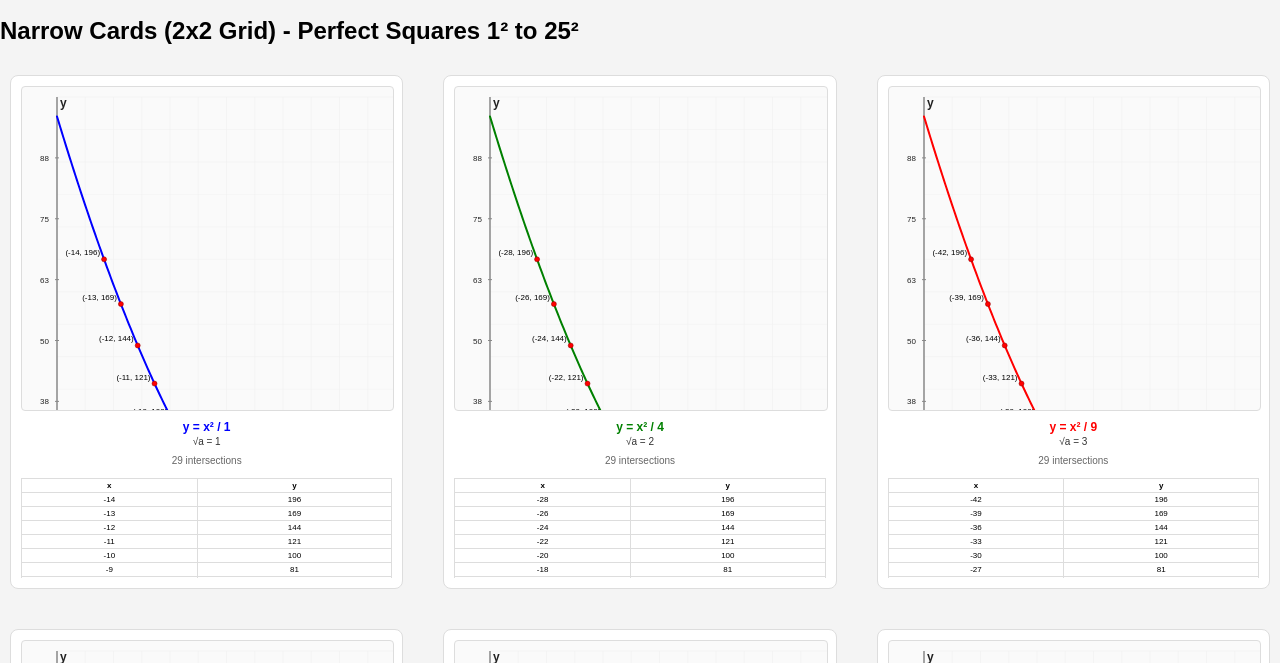
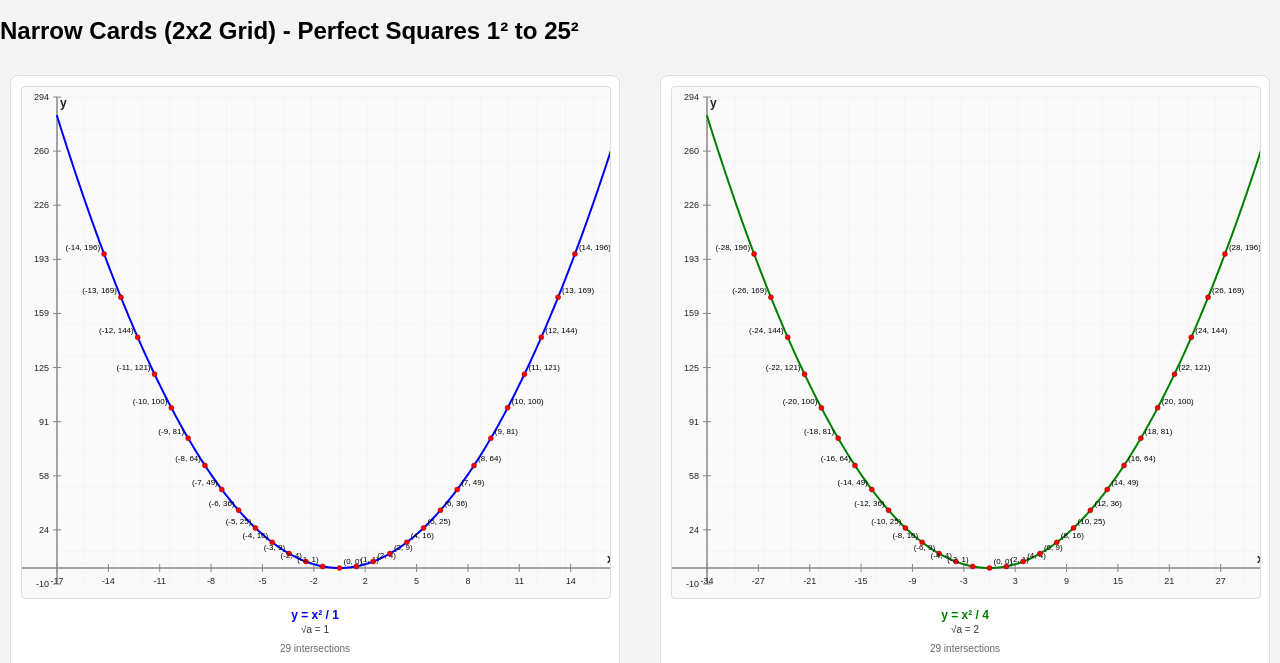
Before and after one commit to Kellytom/conics-app, a plain HTML site: page parabolas.html in a window 1280 px wide. Shown: the part 58-721 px from the top of the page. Drawn offline with nearby package versions, Linux system fonts and the light colour scheme.

Commit message:
Fix: consistent axis scaling and grid for parabolas, y axis to -10, always 2 columns on desktop

```diff
--- a/css/styles.css
+++ b/css/styles.css
@@ -51,3 +51,16 @@ h1 {
     color: #333;
     transform: translate(-50%, -50%);
 }
+
+#narrowCards {
+    display: grid;
+    grid-template-columns: repeat(2, 1fr);
+    gap: 20px;
+    margin-bottom: 40px;
+}
+
+@media (max-width: 768px) {
+    #narrowCards {
+        grid-template-columns: 1fr;
+    }
+}
--- a/js/app.js
+++ b/js/app.js
@@ -97,19 +97,18 @@ function calculateSVGDimensions(cardType, containerElement = null) {
 }
 
 // Function to create SVG lattice grid
-function createSVGLattice(svg, width, height) {
+function createSVGLattice(svg, width, height, xMin = -50, xMax = 50, yMin = -10, yMax = 100) {
     const leftMargin = 35;
     const bottomMargin = 25;
     const topMargin = 10;
     const effectiveWidth = width - leftMargin;
     const effectiveHeight = height - bottomMargin - topMargin;
-
     const gridGroup = svg.append('g').attr('class', 'grid');
 
     // Vertical grid lines
-    const gridSpacingX = effectiveWidth / 20;
-    for (let i = 0; i <= 20; i++) {
-        const x = leftMargin + (i * gridSpacingX);
+    const gridLinesX = 20;
+    for (let i = 0; i <= gridLinesX; i++) {
+        const x = leftMargin + (i * effectiveWidth / gridLinesX);
         gridGroup.append('line')
             .attr('x1', x).attr('y1', topMargin)
             .attr('x2', x).attr('y2', height - bottomMargin)
@@ -117,9 +116,9 @@ function createSVGLattice(svg, width, height) {
     }
 
     // Horizontal grid lines
-    const gridSpacingY = effectiveHeight / 15;
-    for (let i = 0; i <= 15; i++) {
-        const y = topMargin + (i * gridSpacingY);
+    const gridLinesY = 15;
+    for (let i = 0; i <= gridLinesY; i++) {
+        const y = topMargin + effectiveHeight - (i * effectiveHeight / gridLinesY);
         gridGroup.append('line')
             .attr('x1', leftMargin).attr('y1', y)
             .attr('x2', width).attr('y2', y)
@@ -128,26 +127,20 @@ function createSVGLattice(svg, width, height) {
 }
 
 // Function to create SVG axes with tick marks and labels
-function createSVGAxes(svg, width, height) {
-    // FAILED ATTEMPT: Added yMin parameter to show vertex at origin
-    // function createSVGAxes(svg, width, height, xMin, xMax, yMin, yMax)
-    // This failed because it didn't maintain the 29+ intersection requirement
-    // Reverting to original function signature for now
-
+function createSVGAxes(svg, width, height, xMin = -50, xMax = 50, yMin = -10, yMax = 100) {
     const leftMargin = 35;
     const bottomMargin = 25;
     const topMargin = 10;
     const effectiveWidth = width - leftMargin;
     const effectiveHeight = height - bottomMargin - topMargin;
-
     const axesGroup = svg.append('g').attr('class', 'axes');
 
     // X and Y axes
+    const yZero = topMargin + effectiveHeight - (0 - yMin) * (effectiveHeight / (yMax - yMin));
     axesGroup.append('line')
-        .attr('x1', 0).attr('y1', height - bottomMargin)
-        .attr('x2', width).attr('y2', height - bottomMargin)
+        .attr('x1', 0).attr('y1', yZero)
+        .attr('x2', width).attr('y2', yZero)
         .attr('stroke', '#888').attr('stroke-width', 1.5);
-
     axesGroup.append('line')
         .attr('x1', leftMargin).attr('y1', topMargin)
         .attr('x2', leftMargin).attr('y2', height - bottomMargin)
@@ -156,12 +149,11 @@ function createSVGAxes(svg, width, height) {
     // Axis labels
     axesGroup.append('text')
         .attr('x', width - 15)
-        .attr('y', height - bottomMargin - 5)
+        .attr('y', yZero - 5)
         .attr('fill', '#222')
         .attr('font-size', '12px')
         .attr('font-weight', 'bold')
         .text('x');
-
     axesGroup.append('text')
         .attr('x', leftMargin + 3)
         .attr('y', topMargin + 10)
@@ -171,51 +163,45 @@ function createSVGAxes(svg, width, height) {
         .text('y');
 
     // X-axis ticks and labels
-    const xTickSpacing = effectiveWidth / 12;
-    for (let i = 1; i < 12; i++) {
+    const xTickCount = 12;
+    const xTickSpacing = effectiveWidth / (xTickCount - 1);
+    for (let i = 0; i < xTickCount; i++) {
         const x = leftMargin + (i * xTickSpacing);
-
-        // Tick mark
+        const xValue = Math.round(xMin + (i * (xMax - xMin) / (xTickCount - 1)));
         axesGroup.append('line')
             .attr('x1', x)
-            .attr('y1', height - bottomMargin - 2)
+            .attr('y1', yZero - 4)
             .attr('x2', x)
-            .attr('y2', height - bottomMargin + 2)
+            .attr('y2', yZero + 4)
             .attr('stroke', '#888')
             .attr('stroke-width', 1);
-
-        // Label
-        const xValue = Math.round(-50 + (i * 100 / 12));
         axesGroup.append('text')
             .attr('x', x)
-            .attr('y', height - bottomMargin + 15)
+            .attr('y', yZero + 16)
             .attr('fill', '#222')
-            .attr('font-size', '8px')
+            .attr('font-size', '9px')
             .attr('text-anchor', 'middle')
             .text(xValue);
     }
 
     // Y-axis ticks and labels
-    const yTickSpacing = effectiveHeight / 8;
-    for (let i = 1; i < 8; i++) {
+    const yTickCount = 10;
+    const yTickSpacing = effectiveHeight / (yTickCount - 1);
+    for (let i = 0; i < yTickCount; i++) {
         const y = topMargin + effectiveHeight - (i * yTickSpacing);
-
-        // Tick mark
+        const yValue = Math.round(yMin + (i * (yMax - yMin) / (yTickCount - 1)));
         axesGroup.append('line')
-            .attr('x1', leftMargin - 2)
+            .attr('x1', leftMargin - 4)
             .attr('y1', y)
-            .attr('x2', leftMargin + 2)
+            .attr('x2', leftMargin + 4)
             .attr('y2', y)
             .attr('stroke', '#888')
             .attr('stroke-width', 1);
-
-        // Label
-        const yValue = Math.round(i * 100 / 8);
         axesGroup.append('text')
             .attr('x', leftMargin - 8)
             .attr('y', y + 3)
             .attr('fill', '#222')
-            .attr('font-size', '8px')
+            .attr('font-size', '9px')
             .attr('text-anchor', 'end')
             .text(yValue);
     }
@@ -252,39 +238,36 @@ function calculateParabolaLatticeIntersections(a, width, height) {
     // Set coordinate ranges based on actual lattice points
     const xMin = -maxK * sqrtA * 1.2; // Add 20% padding
     const xMax = maxK * sqrtA * 1.2;
+    const yMin = -10; // Allow y to go to -10
     const yMax = (maxK * sqrtA) * (maxK * sqrtA) / a * 1.5; // Add 50% padding
 
     // Generate parabola points for smooth curve
     const stepSize = (xMax - xMin) / 400; // High resolution
     for (let x = xMin; x <= xMax; x += stepSize) {
         const y = (x * x) / a;
-        if (y >= 0 && y <= yMax) {
+        if (y >= yMin && y <= yMax) {
             const px = leftMargin + (x - xMin) * (effectiveWidth / (xMax - xMin));
-            const py = topMargin + effectiveHeight - y * (effectiveHeight / yMax);
+            const py = topMargin + effectiveHeight - (y - yMin) * (effectiveHeight / (yMax - yMin));
             points.push({ x: px, y: py, origX: x, origY: y });
         }
     }
 
     // Calculate actual lattice intersections mathematically
-    // For y = x²/a to have integer solutions, x must be of form k*√a where k*√a is integer
     for (let k = -maxK; k <= maxK; k++) {
         const x = k * sqrtA;
         const y = (x * x) / a;
-
-        // Check if both x and y are integers (within floating point precision)
         if (Math.abs(x - Math.round(x)) < 1e-10 && Math.abs(y - Math.round(y)) < 1e-10) {
             const roundedX = Math.round(x);
             const roundedY = Math.round(y);
-
-            if (roundedX >= xMin && roundedX <= xMax && roundedY >= 0 && roundedY <= yMax) {
+            if (roundedX >= xMin && roundedX <= xMax && roundedY >= yMin && roundedY <= yMax) {
                 const px = leftMargin + (roundedX - xMin) * (effectiveWidth / (xMax - xMin));
-                const py = topMargin + effectiveHeight - roundedY * (effectiveHeight / yMax);
+                const py = topMargin + effectiveHeight - (roundedY - yMin) * (effectiveHeight / (yMax - yMin));
                 intersections.push({ x: px, y: py, origX: roundedX, origY: roundedY });
             }
         }
     }
 
-    return { points, intersections, xMin, xMax };
+    return { points, intersections, xMin, xMax, yMin, yMax };
 }
 
 // Function to draw SVG parabola and label intersections
@@ -388,14 +371,11 @@ function displayFunctionCards(aValues, cardType = 'narrow', container = null) {
         // createSVGAxes(svg, svgWidth, svgHeight, coordinateRanges.xMin, coordinateRanges.xMax, coordinateRanges.yMin, coordinateRanges.yMax);
         // This failed because it didn't maintain the 29+ intersection requirement
         // Reverting to original function calls for now
-        try {
-            createSVGLattice(svg, svgWidth, svgHeight);
-            createSVGAxes(svg, svgWidth, svgHeight);
-            const result = drawSVGParabola(svg, a, colors[idx % colors.length], svgWidth, svgHeight);
-            intersections = result.intersections || [];
-        } catch (error) {
-            console.error('Error creating SVG elements:', error);
-        }
+        const result = calculateParabolaLatticeIntersections(a, svgWidth, svgHeight);
+        createSVGLattice(svg, svgWidth, svgHeight, result.xMin, result.xMax, result.yMin, result.yMax);
+        createSVGAxes(svg, svgWidth, svgHeight, result.xMin, result.xMax, result.yMin, result.yMax);
+        const parabolaResult = drawSVGParabola(svg, a, colors[idx % colors.length], svgWidth, svgHeight);
+        intersections = parabolaResult.intersections || [];
 
         // Add formula and info
         const formula = document.createElement('div');
@@ -471,7 +451,8 @@ function init() {
 
     const narrowContainer = document.createElement('div');
     narrowContainer.id = 'narrowCards';
-    narrowContainer.style.cssText = 'display: grid; grid-template-columns: repeat(auto-fit, minmax(400px, 1fr)); gap: 20px; margin-bottom: 40px;';
+    // Remove inline grid-template-columns, let CSS handle it
+    narrowContainer.style.cssText = 'display: grid; gap: 20px; margin-bottom: 40px;';
     functionCards.appendChild(narrowContainer);
 
     // Wide cards section
```
